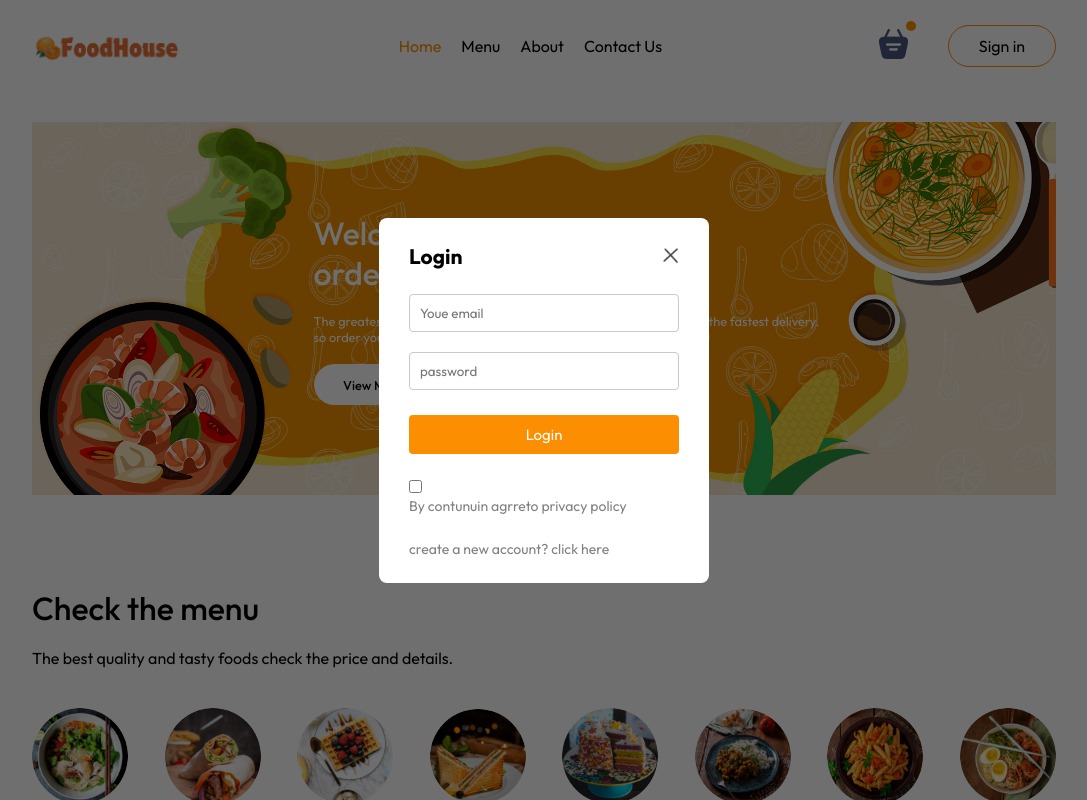
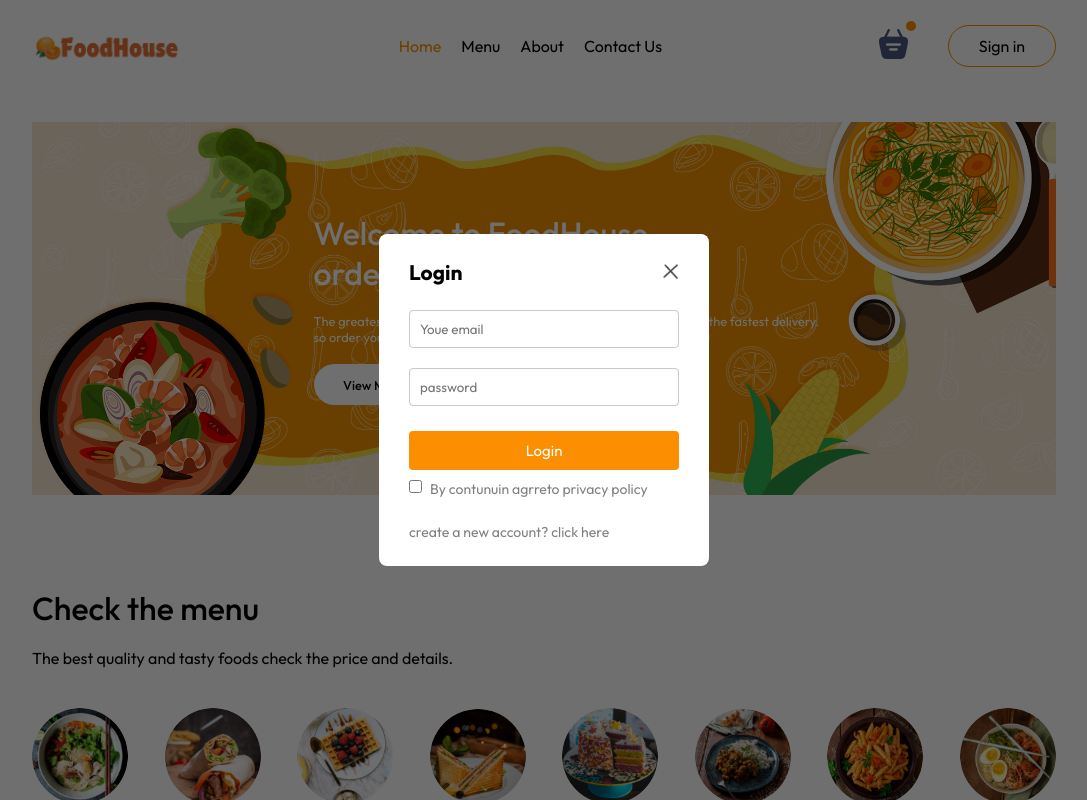
Before and after one commit to Nikitakanwar41/FoodHouse, a React (Vite) app in the folder FoodHouse/: page / in a window 1280 px wide. Both pictures are taken after a click on the button "Sign in". Shown: the top 800 px of the page, without its empty margins (96-1183 px from the left). Built offline with nearby package versions, Linux system fonts and the light colour scheme.

Commit message:
Create sign in page

```diff
--- a/FoodHouse/src/Components/LoginPopup/LoginPopup.css
+++ b/FoodHouse/src/Components/LoginPopup/LoginPopup.css
@@ -54,3 +54,11 @@
     font-size: 15px;
     cursor: pointer;
 }
+
+.login-popup-condition{
+    display: flex;
+    align-items: start;
+    gap: 8px;
+    margin-top: -15px;
+
+}
```
